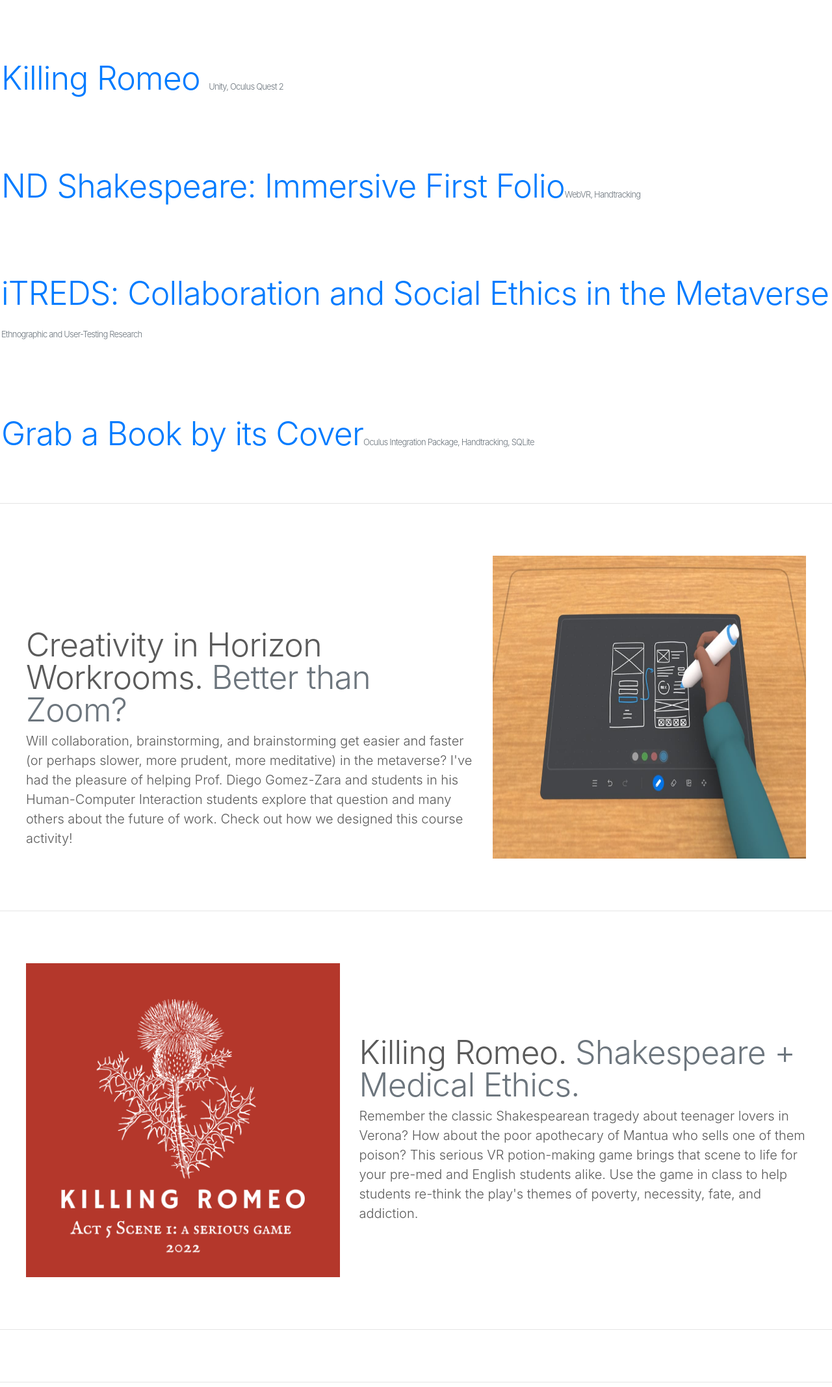
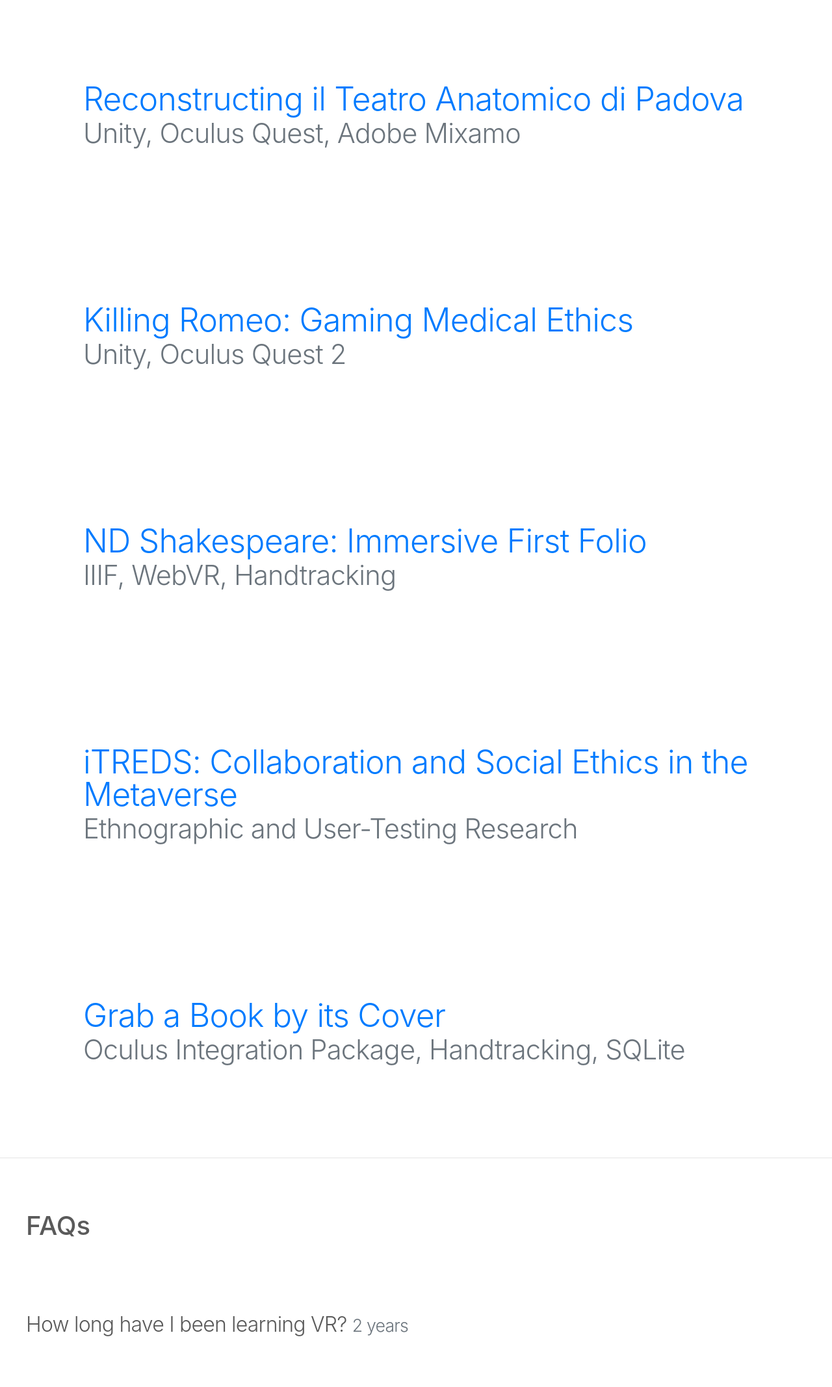
Before and after one commit to azimmern/vr, a plain HTML site: page index.html in a window 1280 px wide. Shown: the part 666-2800 px from the top of the page at 65% size. Drawn offline with nearby package versions, Linux system fonts and the light colour scheme.

Commit message:
finished homepage

```diff
--- a/PAGES/xr_iTREDS.html
+++ b/PAGES/xr_iTREDS.html
@@ -0,0 +1,41 @@
+<!doctype html>
+<html lang="en">
+
+<head>
+    <!-- Required meta tags -->
+    <meta charset="utf-8">
+    <meta name="viewport" content="width=device-width, initial-scale=1, shrink-to-fit=no"><!-- Bootstrap CSS -->
+    <link rel="stylesheet" href="https://stackpath.bootstrapcdn.com/bootstrap/4.3.1/css/bootstrap.min.css"
+        integrity="sha384-ggOyR0iXCbMQv3Xipma34MD+dH/1fQ784/j6cY/iJTQUOhcWr7x9JvoRxT2MZw1T" crossorigin="anonymous">
+    <link rel="stylesheet" href="CSS/styles.css">
+    <title>initiatives</title>
+</head>
+
+<body>
+    <main role="main">
+
+        <div id="container" style="display: block;">
+            <!-- FEATURETTE 1: STUDYING CREATIVITY IN META'S HORIZON WORKROOMS -->
+            <hr class="featurette-divider">
+            <div class="row featurette">
+                <div class="col-md-7">
+                    <h2 class="featurette-heading">Creativity in Horizon Workrooms. <span class="text-muted">Better than
+                            Zoom?</span></h2>
+                    <p class="lead"> Will collaboration,
+                        brainstorming, and brainstorming get easier and faster (or perhaps slower, more prudent, more
+                        meditative) in the metaverse? I've had the pleasure of helping Prof. Diego Gomez-Zara and
+                        students in
+                        his Human-Computer Interaction students explore that question and many others about the future
+                        of work.
+                        Check out how we designed this course activity! </p>
+                </div>
+                <div class="col-md-5">
+                    <img src="../IMAGES/Horizon-Workrooms-Still-7.jpg" width="100%" height="100%">
+                    </img>
+                </div>
+            </div>
+
+        </div>
+    </main>
+
+</body>
--- a/index.html
+++ b/index.html
@@ -34,9 +34,9 @@
     <main role="main">
 
         <div id="container" style="display: block;">
-            <hr/>
 
-            <div id="aside" >
+
+            <div id="aside" style="padding-top:5%">
                  <!-- This inserts the 3D object inside the aside container
                  For more on model viewer, see https://modelviewer.dev/editor/ -->
                 <model-viewer id="goldendome" loading="eager" shadow-intensity="1" height="device-height" width="device-width" src="THREED/ADMIN_BLDG/admin_bldg_scene.gltf" alt="Notre Dame Golden Dome Admin Building model - designed by Adam Heet"
@@ -88,110 +88,50 @@
                     });
                     </script>
             </div>
+            <div>
+                <p style="justify-content: center; padding: 5%; margin-left: 10%; margin-right:10%">
+                    early modern English professor + academic VR developer
+                </p>
+            </div>
+            <hr/>
+        </div>
+
+
+
+        <div>
+            <h2 class="featurette-heading" style="padding: 5%; margin-left: 5%" ><a href="PAGES/anatomical_theater.html" style="text-decoration: none;">Reconstructing il Teatro Anatomico di Padova <span class="text-muted" style="font-size: smaller;"><br/>Unity, Oculus Quest, Adobe Mixamo</span></h3></a></h2>
+
+            <h2 class="featurette-heading" style="padding: 5%; margin-left: 5%"><a href="PAGES/killing_romeo.html" style="text-decoration: none;">Killing Romeo: Gaming Medical Ethics <span class="text-muted" style="font-size: smaller;"><br/>Unity, Oculus Quest 2</span></a></h2>
+
+            <h2 class="featurette-heading" style="padding: 5%; margin-left: 5%"><a href="PAGES/aframe_page.html" style="text-decoration: none;">ND Shakespeare: Immersive First Folio<span class="text-muted" style="font-size: smaller;""><br/>IIIF, WebVR, Handtracking</span></a></h2>
+
+            <h2 class="featurette-heading" style="padding: 5%; margin-left: 5%"><a href="PAGES/xr_iTREDS.html" style="text-decoration: none;">iTREDS: Collaboration and Social Ethics in the Metaverse <span class="text-muted" style="font-size: smaller;"><br/>Ethnographic and User-Testing Research</span></a></h2>
+
+            <h2 class="featurette-heading" style="padding: 5%; margin-left: 5%"><a href="PAGES/xr_iTREDS.html" style="text-decoration: none;">Grab a Book by its Cover<span class="text-muted" style="font-size: smaller;"><br/>Oculus Integration Package, Handtracking, SQLite</span></a></h2>
 
 
         </div>
 
-        <div>
-            <h2 class="featurette-heading" style="padding: .15%;"><a href="PAGES/anatomical_theater.html" style="text-decoration: none;">Reconstructing il Teatro Anatomico di Padova <span class="text-muted" style="font-size: small;"> Unity, Oculus Quest, Adobe Mixamo</span></h3></a></h2>
-
-            <h2 class="featurette-heading" style="padding: .15%;"><a href="PAGES/killing_romeo.html" style="text-decoration: none;">Killing Romeo <span class="text-muted" style="font-size: small;"> Unity, Oculus Quest 2</span></a></h2>
-
-            <h2 class="featurette-heading" style="padding: .15%;"><a href="PAGES/aframe_page.html" style="text-decoration: none;">ND Shakespeare: Immersive First Folio<span class="text-muted" style="font-size: small;"">WebVR, Handtracking</span></a></h2>
-
-            <h2 class="featurette-heading" style="padding: .15%;"><a href="PAGES/xr_iTREDS.html" style="text-decoration: none;">iTREDS: Collaboration and Social Ethics in the Metaverse <span class="text-muted" style="font-size: small;">Ethnographic and User-Testing Research</span></a></h2>
-
-            <h2 class="featurette-heading" style="padding: .15%;"><a href="PAGES/xr_iTREDS.html" style="text-decoration: none;">Grab a Book by its Cover<span class="text-muted" style="font-size: small;">Oculus Integration Package, Handtracking, SQLite</span></a></h2>
-
-
-        </div>
-
-        <!-- <div class="container marketing">
-            <div class="row">
-                XR for Scholars
-                <div class="col-lg-4"><svg class="bd-placeholder-img rounded-circle" width="140" height="140"
-                        xmlns="http://www.w3.org/2000/svg" preserveAspectRatio="xMidYMid slice" focusable="false"
-                        role="img" aria-label="Placeholder: 140x140">
-                        <title>Placeholder</title>
-                        <rect width="100%" height="100%" fill="#777" /><text x="50%" y="50%" fill="#777"
-                            dy=".3em">140x140</text>
-                    </svg>
-
-                    <h2>XR for Maker-Scholars</h2>
-                    <p>Immersion and interactivity aren't news to the humanities, arts, social and natural sciences, or engineering -- so how will the disciplines harness and guide the creative potential of these new technologies?</p>
-                    <p><a class="btn btn-secondary" href="#" role="button">View details &raquo;</a></p>
-                </div> /.col-lg-4
-
-                XR FOR GOOD
-                <div class="col-lg-4"><svg class="bd-placeholder-img rounded-circle" width="140" height="140"
-                        xmlns="http://www.w3.org/2000/svg" preserveAspectRatio="xMidYMid slice" focusable="false"
-                        role="img" aria-label="Placeholder: 140x140">
-                        <title>Placeholder</title>
-                        <rect width="100%" height="100%" fill="#777" /><text x="50%" y="50%" fill="#777"
-                            dy=".3em">140x140</text>
-                    </svg>
-                    <h2>XR for Good</h2>
-                    <p>There's hard work ahead in identifying and mitigating the risks of extended, augmented, and
-                        mixed realities. Can data ethics, responsible innovation, and virtue epistemologies help our design process?
-                    </p>
-                    <p><a class="btn btn-secondary" href="PAGES/xr_ethics_page" role="button">More on XR Ethics
-                            &raquo;</a></p>
-                </div>
-
-                XR @ ND
-                <div class="col-lg-4"><svg class="bd-placeholder-img rounded-circle" width="140" height="140"
-                        xmlns="http://www.w3.org/2000/svg" preserveAspectRatio="xMidYMid slice" focusable="false"
-                        role="img" aria-label="Placeholder: 140x140">
-                        <title>Placeholder</title>
-                        <rect width="100%" height="100%" fill="#777" /><text x="50%" y="50%" fill="#777"
-                            dy=".3em">140x140</text>
-                    </svg>
-                    <h2>XR for Higher Ed</h2>
-                    <p>Taking a holistic inclusive approach to immersive ed-tech means problem-solving issues of access and honest looks at institutionalized inequities.</p>
-                    <p><a class="btn btn-secondary" href="#" role="button">More on XR Collectives &raquo;</a></p>
-                </div>
-            </div> -->
-
             <!-- START THE FEATURETTES -->
-            <hr class="featurette-divider">
-
-            <!-- FEATURETTE 1: STUDYING CREATIVITY IN META'S HORIZON WORKROOMS -->
-            <div class="row featurette">
-                <div class="col-md-7">
-                    <h2 class="featurette-heading">Creativity in Horizon Workrooms. <span class="text-muted">Better than
-                            Zoom?</span></h2>
-                    <p class="lead"> Will collaboration,
-                        brainstorming, and brainstorming get easier and faster (or perhaps slower, more prudent, more meditative) in the metaverse? I've had the pleasure of helping Prof. Diego Gomez-Zara and students in his Human-Computer Interaction students explore that question and many others about the future of work. Check out how we designed this course activity! </p>
-                </div>
-                <div class="col-md-5">
-                    <img src="IMAGES/Horizon-Workrooms-Still-7.jpg" width="100%" height="100%">
-                    </img>
-                </div>
-            </div>
             <hr class="featurette-divider">
 
             <!-- FEATURETTE 2: Killing Romeo -->
             <div class="row featurette">
                 <div class="col-md-7 order-md-2">
-                    <h2 class="featurette-heading">Killing Romeo. <span class="text-muted">Shakespeare + Medical
-                            Ethics.</span></h2>
-                    <p class="lead">Remember the classic Shakespearean tragedy about teenager lovers in Verona? How about the poor apothecary of Mantua who sells one of them poison? This serious VR potion-making game brings that scene to life for your pre-med and English students alike. Use the game in class to help students re-think the play's themes of poverty, necessity, fate,
-                       and addiction.</p>
-                </div>
-                <div class="col-md-5 order-md-1">
-                    <img src="IMAGES/Killing-Romeo-500x500.png" width="100%" height="100%">
-                    </img>
+                    <h1>FAQs</h1>
+                    <h2 class="featurette-heading" style="font-size: 200%;"">How long have I been learning VR? <span class="text-muted" style="font-size: smaller;"> 2 years</span></h2>
+                    <br/>
+                    <h2 class="featurette-heading" style="font-size: 200%;"">What's my background? <span class="text-muted" style="font-size: smaller;"> I have a PhD in English; those who can, do ;)</span></h2>
+                    <br/>
+                    <h2 class="featurette-heading" style="font-size: 200%;"">How do I say my name? <span class="text-muted" style="font-size: smaller;"> Like a pirate, saying "no": aarrgh-no!</span></h2>
+
                 </div>
             </div>
             <hr class="featurette-divider">
 
-            <!-- FEATURETTE 3: ANATOMICAL THEATER-->
-
-            <hr class="featurette-divider">
-
 
             <!-- /END THE FEATURETTES -->
-        </div><!-- /.container -->
+        </div>
 
 
         <!-- FOOTER -->
```
Also changed, not shown: PAGES/xr_ethics_page.html (+3 -1 lines).
